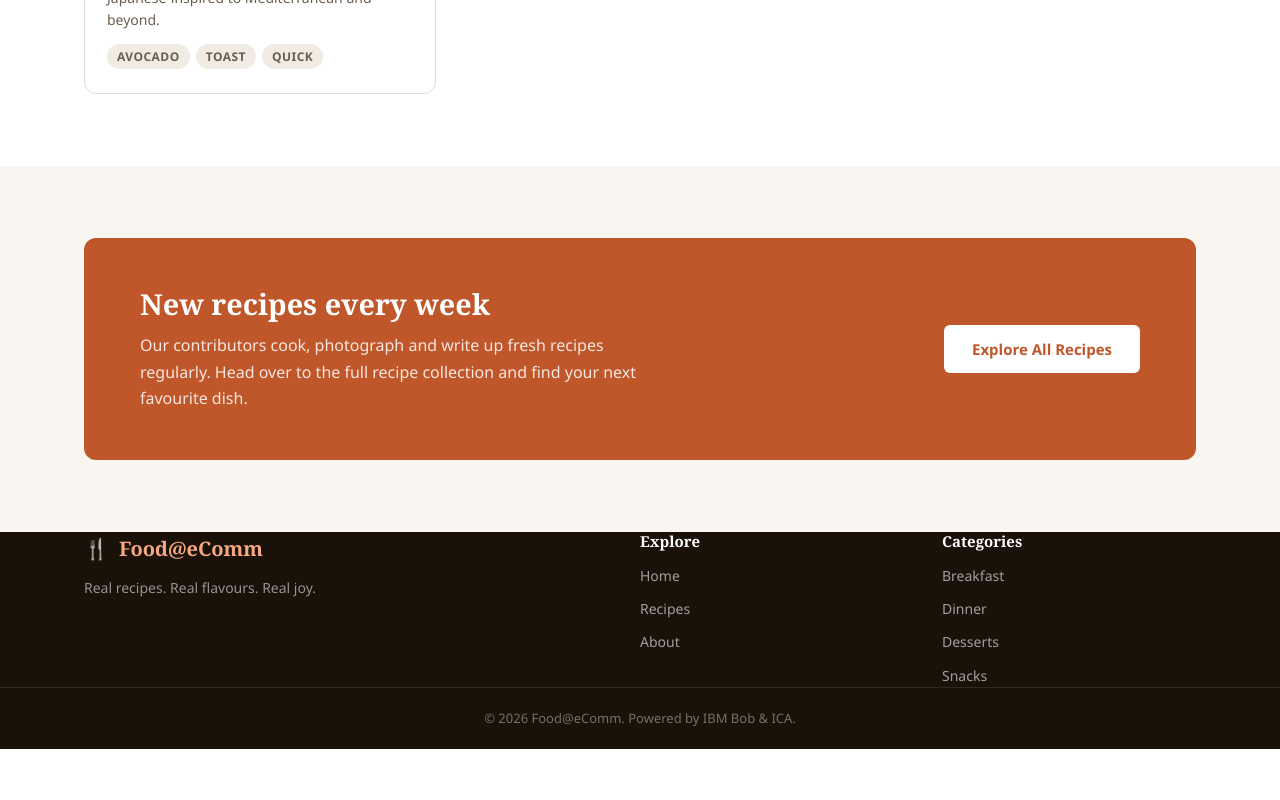
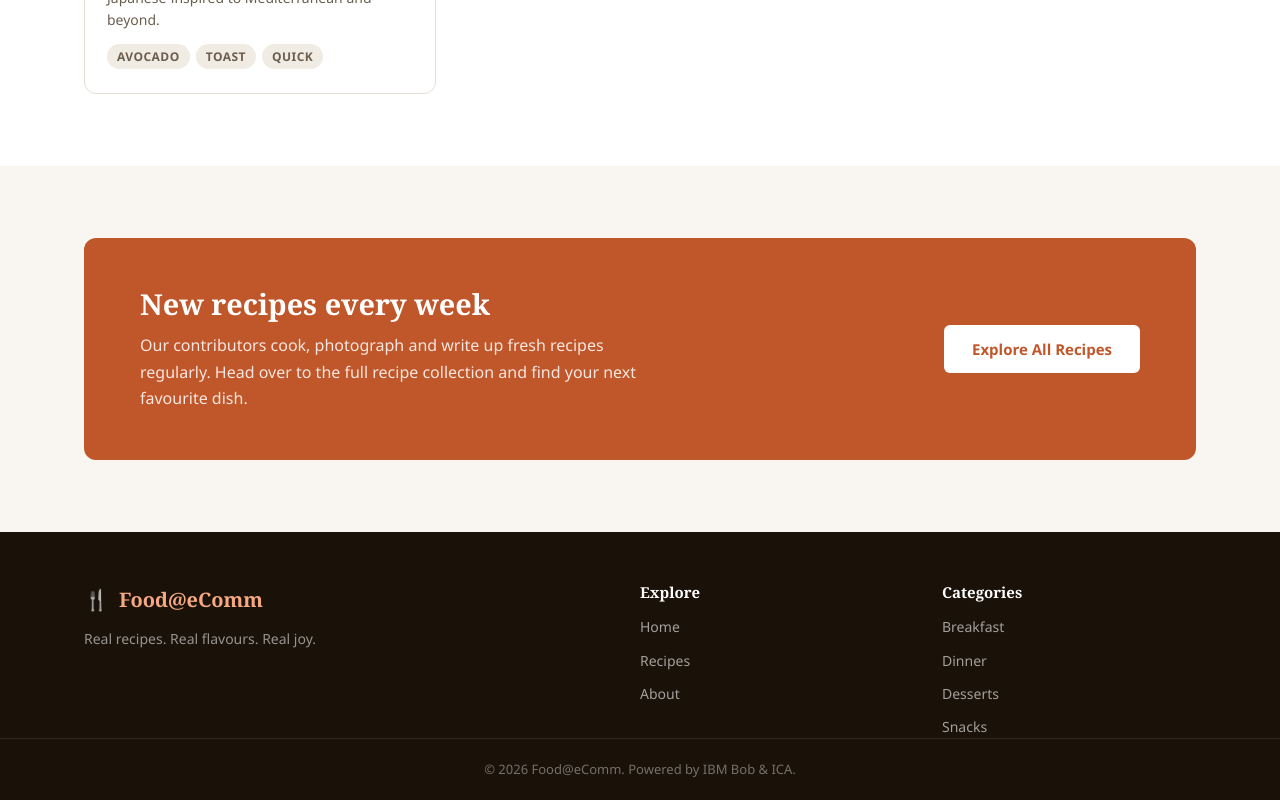
Before and after one commit to skoley1/eCommFoodBlog, a React (Vite) app in the folder FoodBlog/: page / in a window 1280 px wide. Shown: the part 3404-4204 px from the top of the page. Before the commit the page ends 4153 px from the top, so only its background shows below. Built offline with nearby package versions, Linux system fonts and the light colour scheme.

Commit message:
style: add 2-line top padding to footer

```diff
--- a/FoodBlog/src/components/Footer.css
+++ b/FoodBlog/src/components/Footer.css
@@ -5,6 +5,7 @@
   background: #1a1108;
   color: rgba(255,255,255,0.8);
   margin-top: auto;
+  padding-top: 3.2em;
 }
 
 .footer-inner {
```
